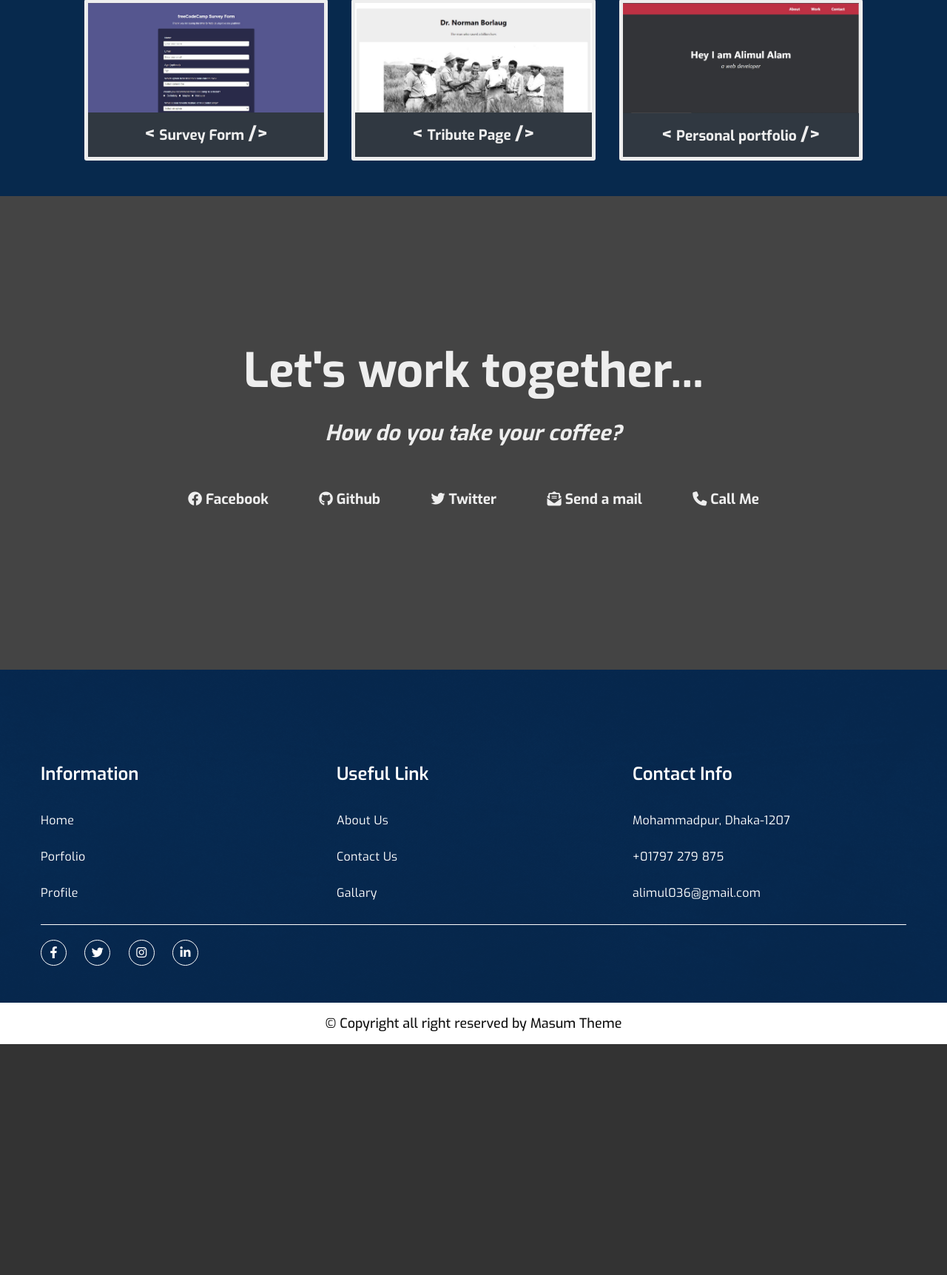
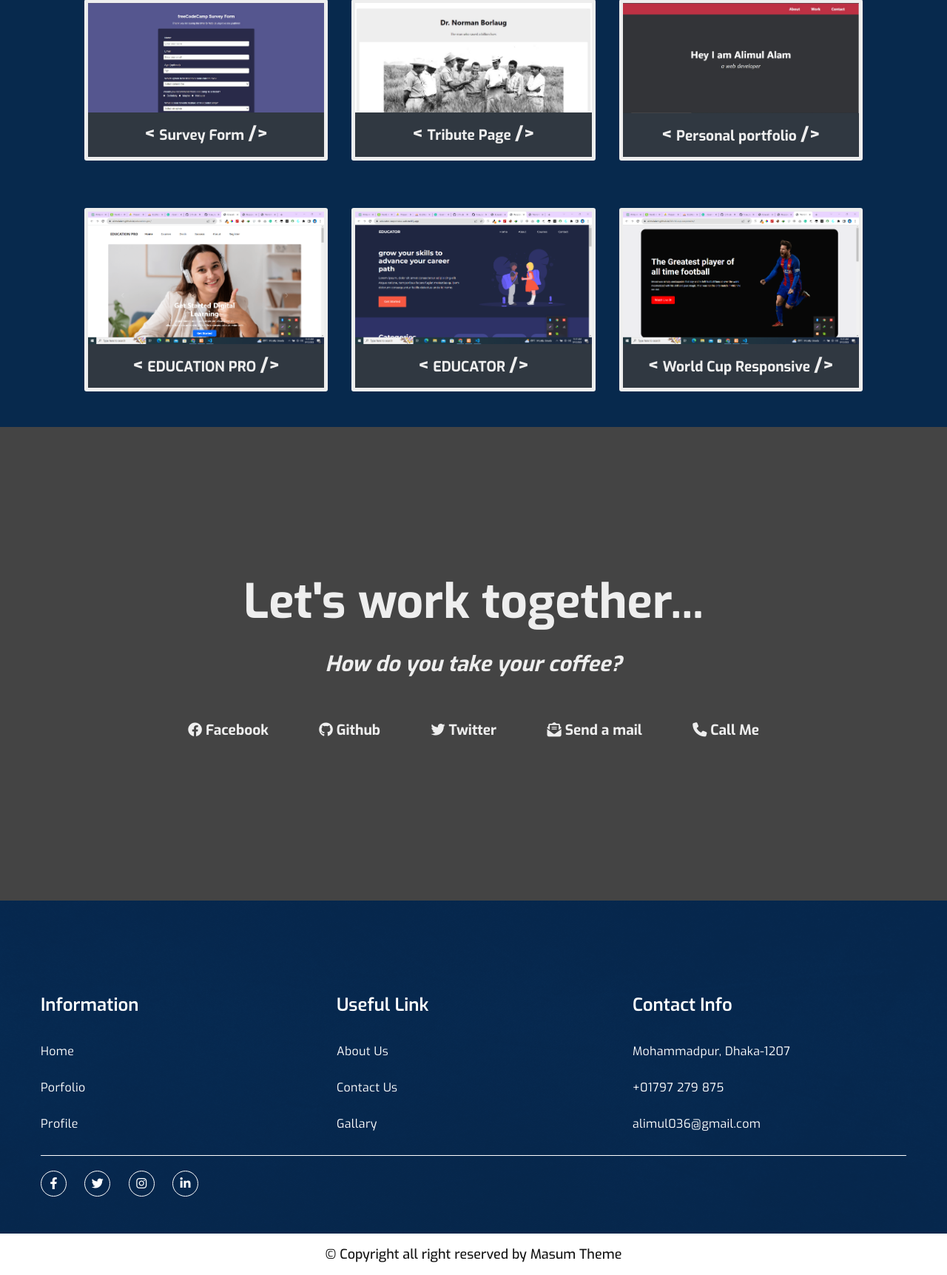
Before and after one commit to Alimulalam/masum-theme, a PHP site: page /portfolio.php in a window 1280 px wide. Shown: the part 1241-2964 px from the top of the page at 74% size. Before the commit the page ends 2652 px from the top, so only its background shows below. Run offline with PHP 8.4, Linux system fonts and the light colour scheme; a user stored in the database is signed in; some libraries are stand-ins or nearby versions.

Commit message:
New Update

```diff
--- a/add.php
+++ b/add.php
@@ -12,7 +12,7 @@ if ($_SERVER['REQUEST_METHOD'] === 'POST') {
     $education = isset($_POST['education']) ? $_POST['education'] : [];
     $educationValues = implode(", ", $education);
     $gender = $_POST['gender'];
-    $comments = $_POST['comments'];
+    // $comments = $_POST['comments'];
 
 
 
--- a/auth/login_process.php
+++ b/auth/login_process.php
@@ -28,7 +28,7 @@
            if ($query-> num_rows > 0) {
                 $_SESSION['useremail']=$user_email;
 
-                header('location:../profile.php');
+                header('location:../index.php');
 
            }else{
             header('location:login.php');
--- a/portfolio.php
+++ b/portfolio.php
@@ -219,6 +219,40 @@
                     </a>
                 </div>
 
+                <div target="_blank" class="box">
+                    <a href="https://alimulalam.github.io/education-pro/" id="profile-link" target="_blank">
+                        <img src="image/EDUCATION PRO.png" alt="" class="project-img">
+                        <p>
+                            <span class="code">&lt;</span>
+                            <span class="project-name"> EDUCATION PRO
+ </span>
+                            <span class="code">/&gt;</span>
+                        </p>
+                    </a>
+                </div>
+
+                <div target="_blank" class="box">
+                    <a href="https://educator-responsive-web.netlify.app/" id="profile-link" target="_blank">
+                        <img src="image/EDUCATOR.png" alt="" class="project-img">
+                        <p>
+                            <span class="code">&lt;</span>
+                            <span class="project-name"> EDUCATOR </span>
+                            <span class="code">/&gt;</span>
+                        </p>
+                    </a>
+                </div>
+
+                <div target="_blank" class="box">
+                    <a href="https://alimulalam.github.io/World-cup-responsive/" id="profile-link" target="_blank">
+                        <img src="image/World-cup-responsive.png" alt="" class="project-img">
+                        <p>
+                            <span class="code">&lt;</span>
+                            <span class="project-name"> World Cup Responsive </span>
+                            <span class="code">/&gt;</span>
+                        </p>
+                    </a>
+                </div>
+
             </div>
         </div>
     </section>
--- a/profileProcess.php
+++ b/profileProcess.php
@@ -15,7 +15,7 @@ if (mysqli_num_rows($results) > 0) {
                 <td>" . $row['date_of_birth'] . "</td>
                 <td>" . $educationText . "</td>
                 <td>" . $row['gender'] . "</td>
-                <td>" . $row['comments'] . "</td>
+
                 <td>
                     <button class='btn btn-success update_btn'>Edit</button>
                     <button class='btn btn-danger delete_btn'>Delete</button>
```
Also changed, not shown: profile.php (+5 -5 lines), image/EDUCATION PRO.png (added), image/EDUCATOR.png (added), image/World-cup-responsive.png (added), images/1fcb27bcb469baeeebcca799e18a8358.jpg (added), images/408251f420ab0e81c84a8cf0688f172c.jpg (added), images/655aca9bc3a9970136303ed34d9351d3.jpg (added), images/7b3a3e5adea651ba4074e12a986d25b6.jpg (added), images/c346f7c073d71727170be704ba2c2df4.jpg (added).
